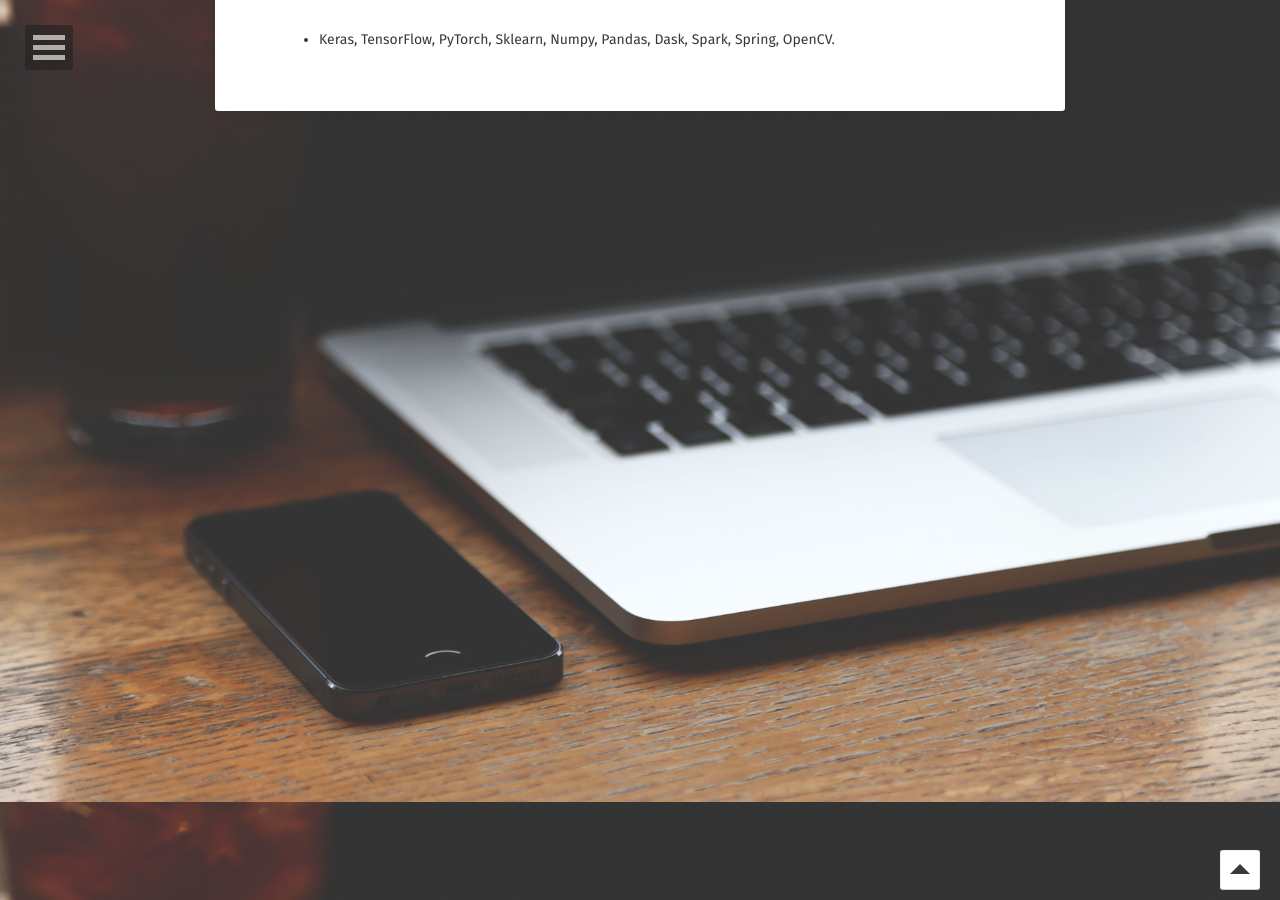
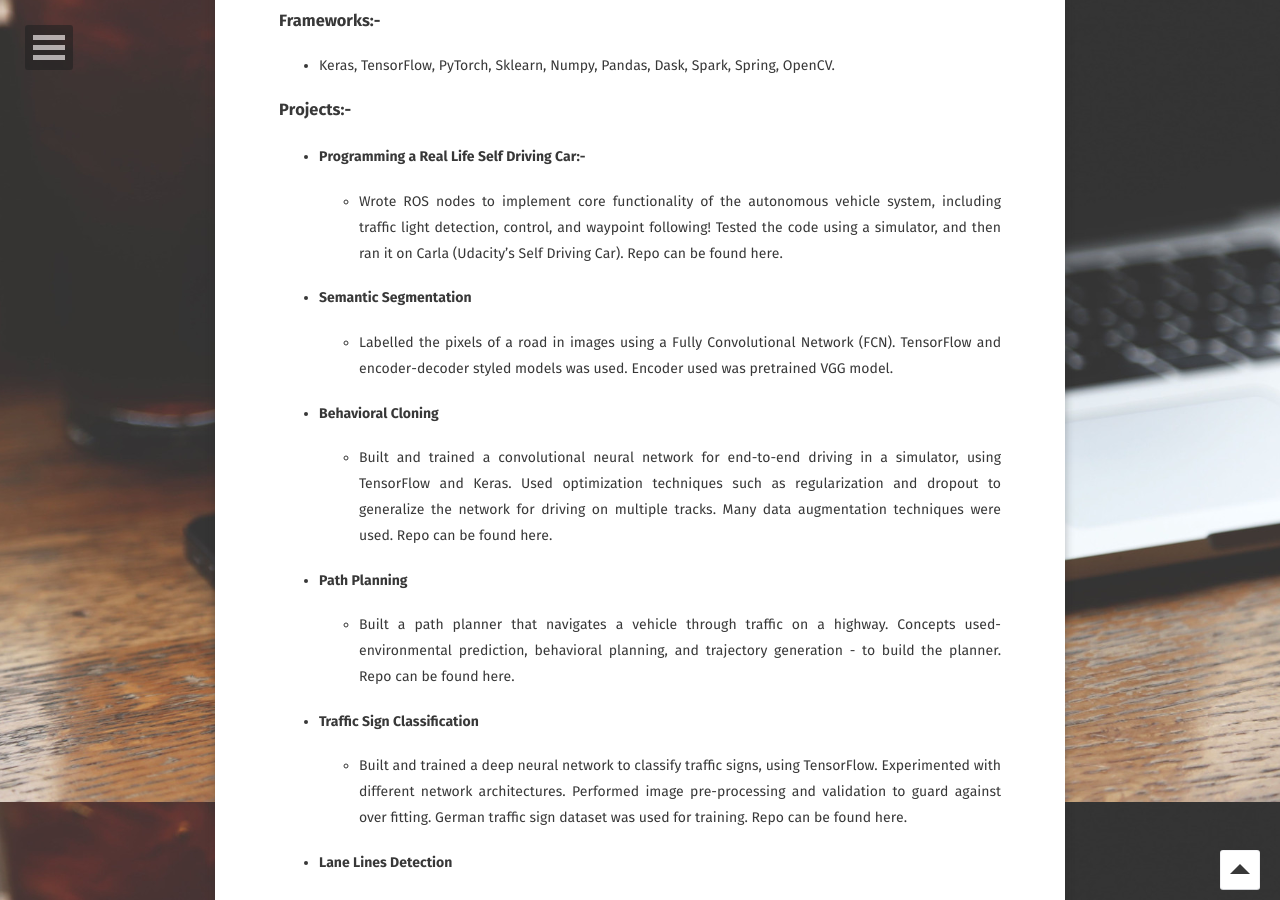
Before and after one commit to rohts-patil/me, a Jekyll site: the page built from about/index.md, in a window 1280 px wide and 900 px high, scrolled down 998 px. Built offline with Jekyll 4.4.1, drawn with Linux system fonts in a browser that asks for light colours; some web fonts are replaced; some of the changed text lies outside the part shown.

Commit message:
update about me section

```diff
--- a/about/index.md
+++ b/about/index.md
@@ -31,6 +30,29 @@ My name is Rohit Patil.
 
 *   Java, Python, Julia, C++.
 
-## Frameworks:-
+### Frameworks:-
 
 *   Keras, TensorFlow, PyTorch, Sklearn, Numpy, Pandas, Dask, Spark, Spring, OpenCV.
+
+
+### Projects:-
+* #### Programming a Real Life Self Driving Car:-
+    * Wrote ROS nodes to implement core functionality of the autonomous vehicle system, including traffic light detection, control, and waypoint following! Tested the code using a simulator, and then ran it on Carla (Udacity’s Self Driving Car). Repo can be found here.
+* #### Semantic Segmentation
+    * Labelled the pixels of a road in images using a Fully Convolutional Network (FCN). TensorFlow and encoder-decoder styled models was used. Encoder used was pretrained VGG model.
+* #### Behavioral Cloning
+    * Built and trained a convolutional neural network for end-to-end driving in a simulator, using TensorFlow and Keras. Used optimization techniques such as regularization and dropout to generalize the network for driving on multiple tracks. Many data augmentation techniques were used. Repo can be found here.
+* #### Path Planning
+    *  Built a path planner that navigates a vehicle through traffic on a highway. Concepts used-environmental prediction, behavioral planning, and trajectory generation - to build the planner. Repo can be found here.
+* #### Traffic Sign Classification
+    * Built and trained a deep neural network to classify traffic signs, using TensorFlow. Experimented with different network architectures. Performed image pre-processing and validation to guard against over fitting. German traffic sign dataset was used for training. Repo can be found here.
+* #### Lane Lines Detection
+    * Detected highway lane lines on a video stream. Used OpenCV image analysis techniques to identify lines, including Hough Transforms, Sobel Filter and Canny edge detection.Repo can be found here.
+* #### Vehicle Detection
+    * Detected cars on a video stream. Used HOG as feature descriptor. Trained the network using Linear SVM. Sliding window approach used for traversing image. Dataset provided by CrowdAI and Autti. Repo can be found here.
+* #### Agri-bot
+    * A robot designed for farming purposes. Two modes for controlling: manual and autonomous. Used PS3 for manual mode. For autonomous mode used a camera for detecting the color and then use that color for pet following. All the sensor data was pushed to the cloud for monitoring purposes.
+* #### 32 bit RISC Processor
+    * Designed the whole processor core using VHDL and simulated the results on Xilinx IDE.
+* #### Trek-Mate
+    * Intel Edison used as the embedded part. The system was mounted on the bike. The system has GPS and various sensors like rotary encoders, alcohol sensors, accelerometer, etc. DC motor is used for locking mechanism. Accelerometer is used to detect the jerks. GPS is used to track the bike.All of the data is available on an Android app. Used ThingSpeak and PubNub cloud for IoT.
```
Also changed, not shown: other parts of about/index.md (+4 -5 lines).
